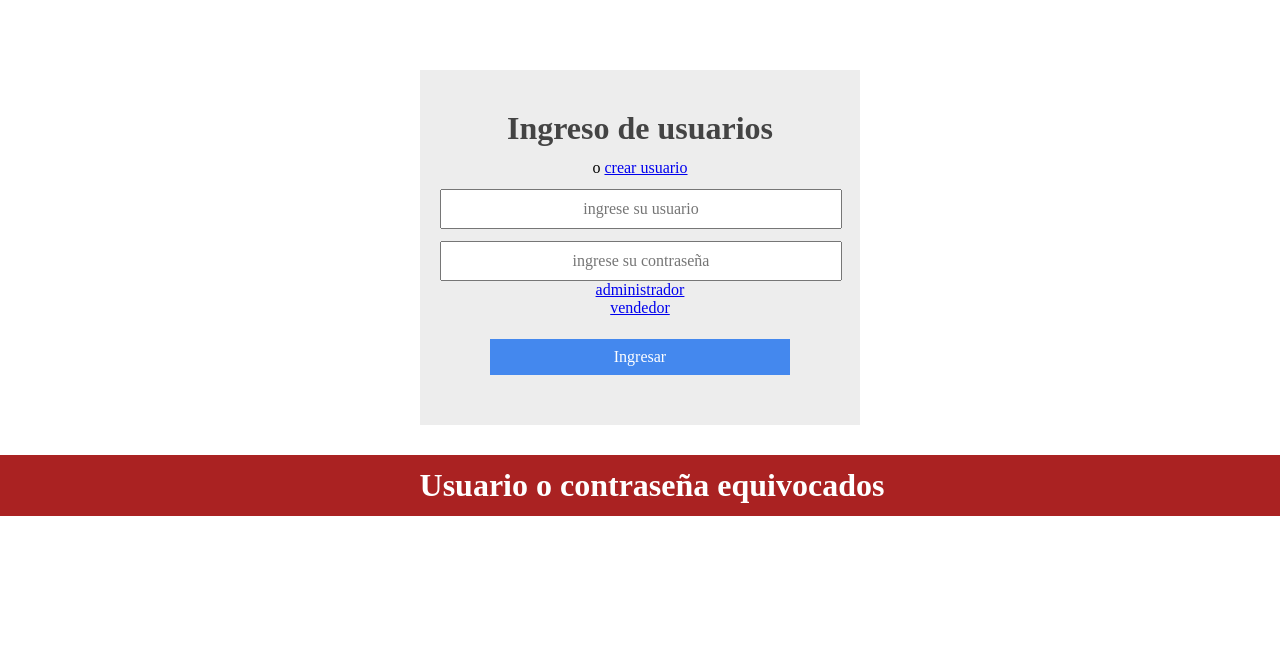
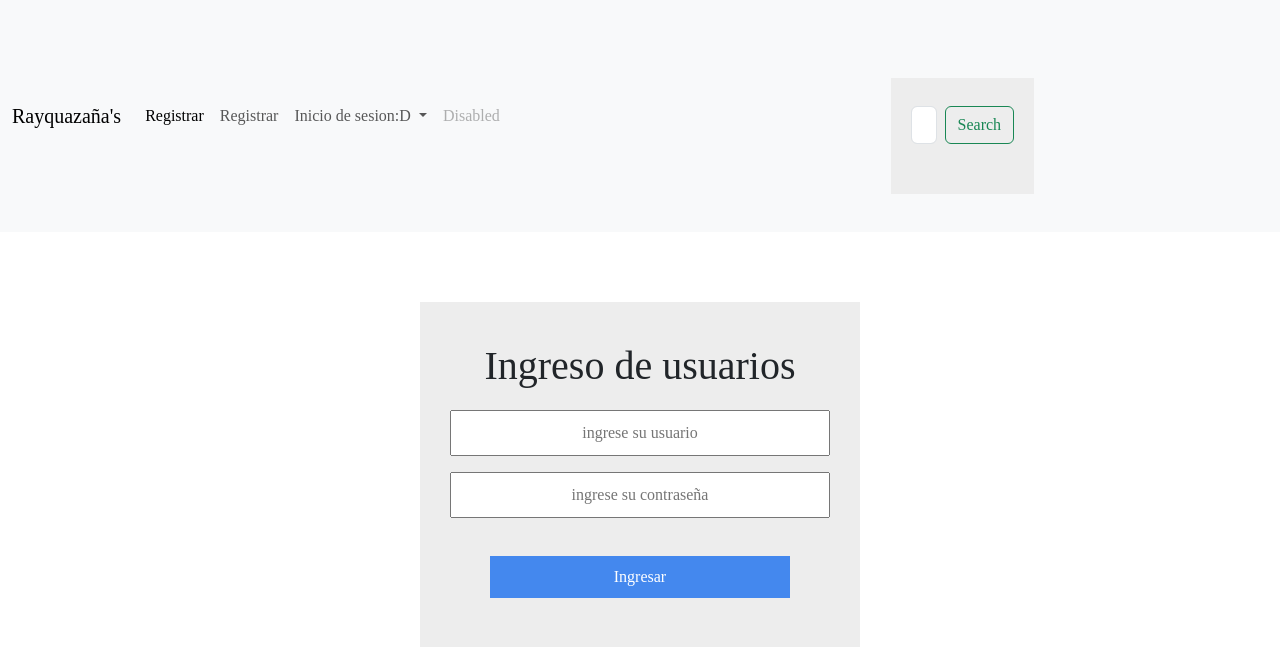
Before and after one commit to Crisdamapa2210/RestauranteDS2, a PHP site: page /validaciones/validacion.php in a window 1280 px wide. Shown: the top 647 px of the page. Run offline with PHP 8.4, Linux system fonts and the light colour scheme; data that the repository does not hold is empty.

Commit message:
Navbar y cambio en los logins

```diff
--- a/index.php
+++ b/index.php
@@ -1,3 +1,3 @@
 <?php
-header("Location: logins/login_user.php")
+header("Location: navbar/MenuPrincipal.php")
 ?>
--- a/logins/login_user.php
+++ b/logins/login_user.php
@@ -7,13 +7,13 @@
     <link rel="stylesheet" type="text/css" href="../styleLogin.css">
 </head>
 <body>
+    <?php
+    include("../navbar/MenuPrincipal.php");
+    ?>
     <form action="../validaciones/validacion.php" method="post">
         <h1>Ingreso de usuarios</h1>
-        <p>o <a href="../signups/signup_ususario.php">crear usuario</a></p>
         <p><input type="text" placeholder="ingrese su usuario" name="usuario"></p>
         <p><input type="password" placeholder="ingrese su contraseña" name="contraseña"></p>
-        <p><a href="login_admin.php">administrador</a></p>
-        <p><a href="login_vendedor.php">vendedor</a></p>
         <input type="submit" value="Ingresar">
     </form>
 </body>
--- a/logins/login_vendedor.php
+++ b/logins/login_vendedor.php
@@ -7,12 +7,14 @@
     <link rel="stylesheet" type="text/css" href="../styleLogin.css">
 </head>
 <body>
+    <?php
+    include("../navbar/MenuPrincipal.php");
+    ?>
     <form action="../validaciones/validacion_vendedor.php" method="post">
         <h1>Ingreso de vendedor</h1>
         <p><input type="text" placeholder="ingrese su usuario" name="usuario"></p>
         <p><input type="password" placeholder="ingrese su contraseña" name="contraseña"></p>
-        <p><a href="login_admin.php">administrador</a></p>
-        <p><a href="login_user.php">Usuario</a></p>
+
         <input type="submit" value="Ingresar">
     </form>
 </body>
--- /dev/null
+++ b/navbar/MenuPrincipal.php
@@ -0,0 +1,49 @@
+<!DOCTYPE html>
+<html lang="en">
+<head>
+    <meta charset="UTF-8">
+    <meta name="viewport" content="width=, initial-scale=1.0">
+    <title>Pide a domicilio o reserva</title>
+    <link href="https://cdn.jsdelivr.net/npm/bootstrap@5.3.3/dist/css/bootstrap.min.css" rel="stylesheet"
+    integrity="sha384-QWTKZyjpPEjISv5WaRU9OFeRpok6YctnYmDr5pNlyT2bRjXh0JMhjY6hW+ALEwIH" crossorigin="anonymous">
+</head>
+<body>
+<nav class="navbar navbar-expand-lg bg-body-tertiary">
+  <div class="container-fluid">
+    <a class="navbar-brand" href="../navbar/MenuPrincipal.php">Rayquazaña's</a>
+    <button class="navbar-toggler" type="button" data-bs-toggle="collapse" data-bs-target="#navbarSupportedContent" aria-controls="navbarSupportedContent" aria-expanded="false" aria-label="Toggle navigation">
+      <span class="navbar-toggler-icon"></span>
+    </button>
+    <div class="collapse navbar-collapse" id="navbarSupportedContent">
+      <ul class="navbar-nav me-auto mb-2 mb-lg-0">
+        <li class="nav-item">
+          <a class="nav-link active" aria-current="page" href="#">Registrar</a>
+        </li>
+        <li class="nav-item">
+          <a class="nav-link" href="../signups/signup_ususario.php">Registrar</a>
+        </li>
+        <li class="nav-item dropdown">
+          <a class="nav-link dropdown-toggle" href="#" role="button" data-bs-toggle="dropdown" aria-expanded="false">
+            Inicio de sesion:D
+          </a>
+          <ul class="dropdown-menu">
+            <li><a class="dropdown-item" href="../logins/login_admin.php">Admistrador</a></li>
+            <li><a class="dropdown-item" href="../logins/login_vendedor.php">Vendedor</a></li>
+            <li><a class="dropdown-item" href="../logins/login_user.php">Usuarios</a></li>
+          </ul>
+        </li>
+        <li class="nav-item">
+          <a class="nav-link disabled" aria-disabled="true">Disabled</a>
+        </li>
+      </ul>
+      <form class="d-flex" role="search">
+        <input class="form-control me-2" type="search" placeholder="Busqueda" aria-label="Search">
+        <button class="btn btn-outline-success" type="submit">Search</button>
+      </form>
+    </div>
+  </div>
+</nav>
+    <script src="https://cdn.jsdelivr.net/npm/bootstrap@5.3.3/dist/js/bootstrap.bundle.min.js"
+    integrity="sha384-YvpcrYf0tY3lHB60NNkmXc5s9fDVZLESaAA55NDzOxhy9GkcIdslK1eN7N6jIeHz" crossorigin="anonymous"></script>
+</body>
+</html>
--- a/signups/signup_ususario.php
+++ b/signups/signup_ususario.php
@@ -8,7 +8,6 @@
 <body>
     <form method="post">
     	<h1>Registrarse</h1>
-        <p>¿Ya tienes una cuenta? <a href="../logins/login_user.php">Ingresar</a></p>
     	<input type="text" name="Usuario" placeholder="Nombre completo">
          <input type="text" name="Telefono" placeholder="Telefono">
         <input type="text" name="Direccion" placeholder="Dirección">
```
Also changed, not shown: login_admin2.php (added, +30 -0 lines), logins/login_admin.php (+5 -3 lines).
